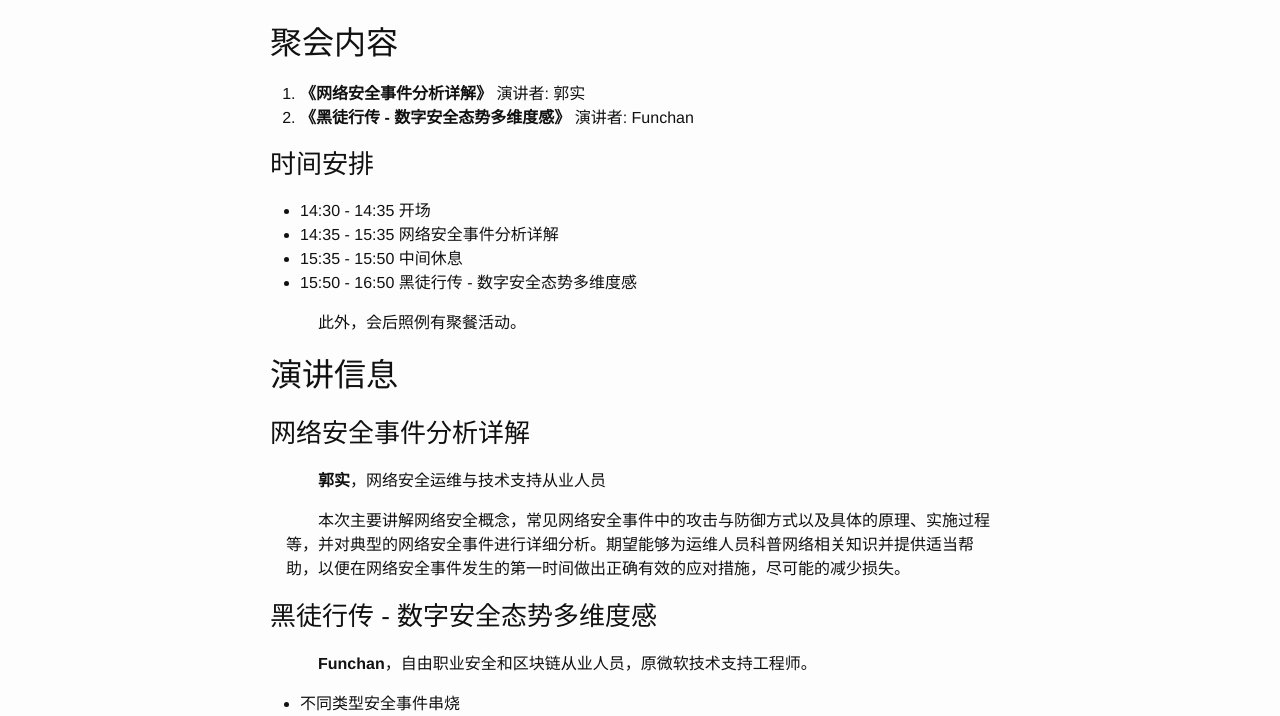
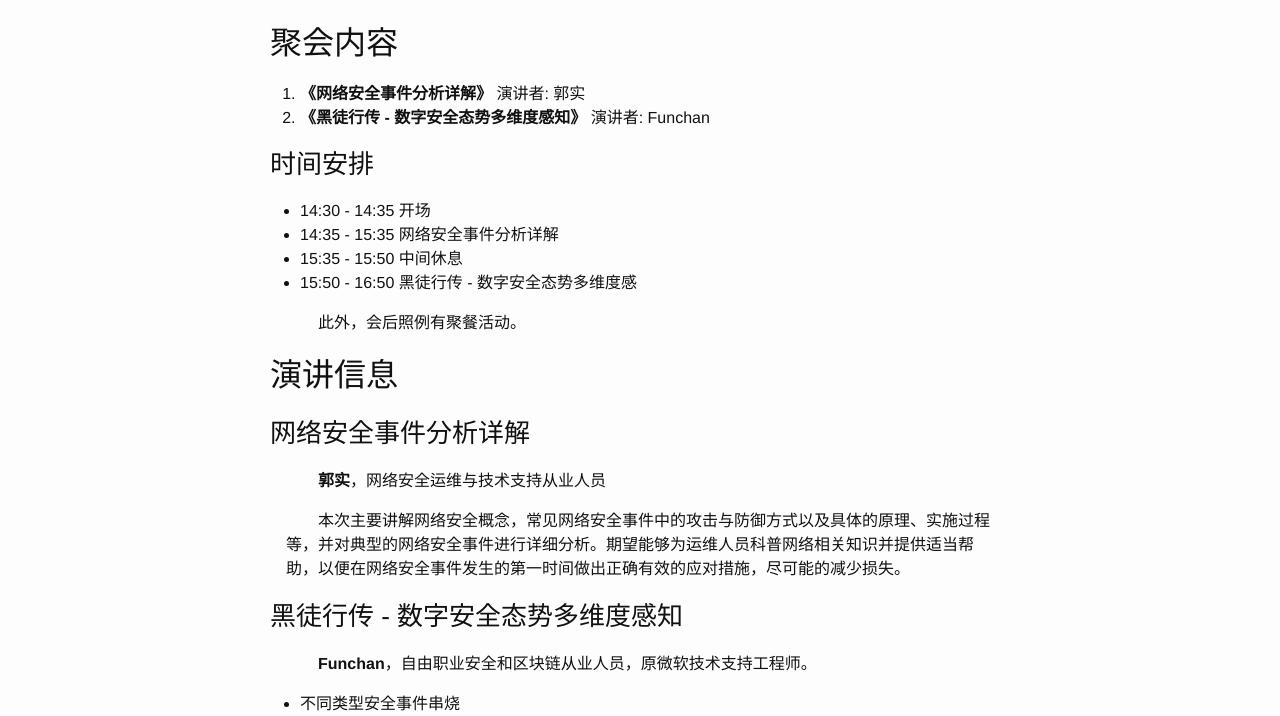
Before and after one commit to shanghailug/shanghailug.github.io, a Jekyll site: the page built from _posts/2023-07-07-monthly.markdown, in a window 1280 px wide. Shown: the part 469-1185 px from the top of the page. Built offline with Jekyll 4.4.1, drawn with Linux system fonts in a browser that asks for light colours.

Commit message:
fix typo

```diff
--- a/_posts/2023-07-07-monthly.markdown
+++ b/_posts/2023-07-07-monthly.markdown
@@ -18,7 +18,7 @@ categories: monthly
 
 ## 聚会内容
 1. **《网络安全事件分析详解》** 演讲者: 郭实
-2. **《黑徒行传 - 数字安全态势多维度感》** 演讲者: Funchan
+2. **《黑徒行传 - 数字安全态势多维度感知》** 演讲者: Funchan
 
 ### 时间安排
 - 14:30 - 14:35 开场
@@ -36,7 +36,7 @@ categories: monthly
 
 本次主要讲解网络安全概念，常见网络安全事件中的攻击与防御方式以及具体的原理、实施过程等，并对典型的网络安全事件进行详细分析。期望能够为运维人员科普网络相关知识并提供适当帮助，以便在网络安全事件发生的第一时间做出正确有效的应对措施，尽可能的减少损失。
 
-### 黑徒行传 - 数字安全态势多维度感
+### 黑徒行传 - 数字安全态势多维度感知
 
 **Funchan**，自由职业安全和区块链从业人员，原微软技术支持工程师。
 
```
